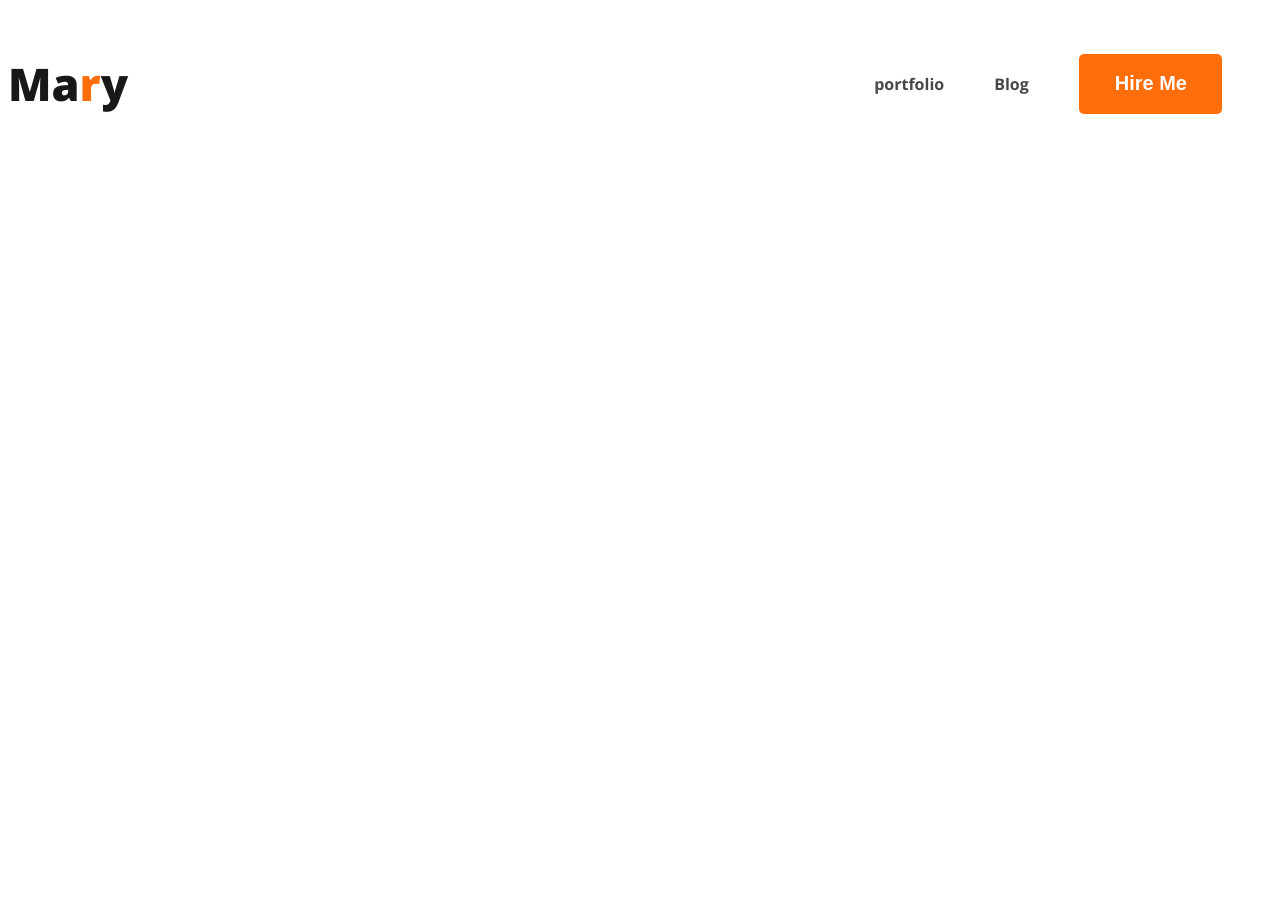
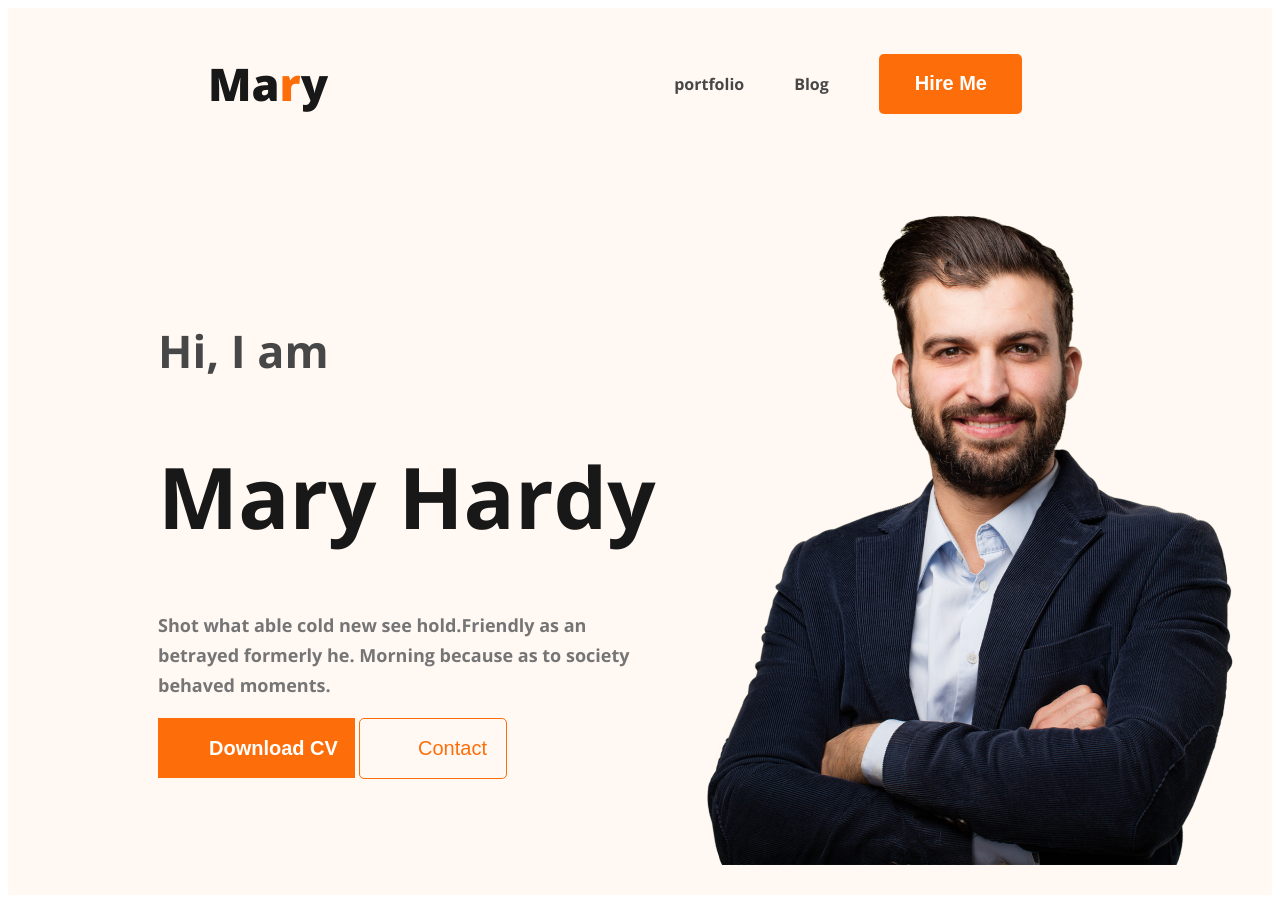
Before and after one commit to Rakibulislam-emon/web-developer-portfolio, a plain HTML site: page index.html in a window 1280 px wide. Before the commit the page ends 800 px from the top, so only its background shows below. Drawn offline with nearby package versions, Linux system fonts and the light colour scheme; a web font is replaced by a local one.

Commit message:
header section added

```diff
--- a/index.html
+++ b/index.html
@@ -13,7 +13,7 @@
     <link rel="stylesheet" href="portfolio.css">
 </head>
 <body>
-        <header>
+        <header class="header">
             <nav>
                 <h3 class="nav-title">Ma<span class="orange">r</span>y</h3>
                 <ul class="links">
@@ -22,6 +22,17 @@
                     <li><a href=""><button class="btn">Hire Me</button></a></li>
                 </ul>
             </nav>
+            <div class="banner">
+                <div>
+                    <h3 class="bnr-greeting">Hi, I  am</h3>
+                    <h1 class="bnr-heading" >Mary Hardy</h1>
+                    <p class="bnr-description">Shot what able cold new see hold.Friendly as an betrayed formerly he. Morning because as to society behaved moments.</p>
+                    <button class="download">Download CV</button>
+                    <button class="contact">Contact</button>
+            </div>
+            <img class="profile" src="images/hardy.png" alt="" srcset="">
+            </div>
+
         </header>
         <main>
 
--- a/portfolio.css
+++ b/portfolio.css
@@ -1,50 +1,100 @@
 /* common styles will added here */
 
-body{
-    font-family: 'Open Sans', sans-serif;
+body {
+  font-family: "Open Sans", sans-serif;
 }
-.btn{
-    color: #FFF;
+.btn {
+  color: #fff;
   font-size: 20px;
   font-weight: 700;
   padding: 18px 35px 19px 36px;
-    background-color: #FD6E0A;
+  background-color: #fd6e0a;
   border-radius: 5px;
   border: 0;
 }
 
 /* nav styles */
 /* primary color */
-.orange{
-    color: #FD6E0A;
+.orange {
+  color: #fd6e0a;
 
   font-size: 45px;
 
   font-weight: 800;
-
 }
-.nav-title{
+.nav-title {
   color: #181818;
   font-size: 45px;
   font-weight: 800;
-
 }
-nav{
+nav {
   display: flex;
   justify-content: space-between;
   align-items: center;
+  margin: 0 200px;
 }
-nav li{
+nav li {
   list-style: none;
   margin-right: 50px;
 }
 
-nav > ul{
+nav > ul {
   display: flex;
   align-items: center;
-
 }
-nav a{
+nav a {
   text-decoration: none;
   color: #474747;
 }
+
+/* header related style */
+.header {
+  background: #fff8f3;
+}
+.banner {
+  padding: 30px 30px 30px 150px;
+  display: flex;
+  align-items: center;
+}
+.bnr-greeting {
+  font-size: 45px;
+  font-weight: 600px;
+  color: #474747;
+}
+.bnr-heading {
+  font-size: 85px;
+  font-weight: 700;
+  color: #181818;
+}
+.bnr-description {
+  color: #757575;
+  font-family: Open Sans;
+  font-size: 18px;
+  font-style: normal;
+  font-weight: 400;
+  line-height: 30px;
+}
+.download {
+  color: #fff;
+  font-size: 20px;
+  font-weight: 700;
+  background-color: #fd6e0a;
+  padding: 19px 17px 18px 51px;
+  border: 0;
+}
+.contact {
+  color: #fd6e0a;
+  font-size: 20px;
+  font-weight: 700px;
+  text-align: center;
+  padding: 18px 19px 18px 58px;
+  box-flex-group: #fff8f3;
+  border-radius: 5px;
+  border: 1px solid #fd6e0a;
+  background: #fff8f3;
+}
+.profile{
+    width: 584px;
+    height: 676px;
+
+}
```
Lines whose indentation alone changed are shown as unchanged.
